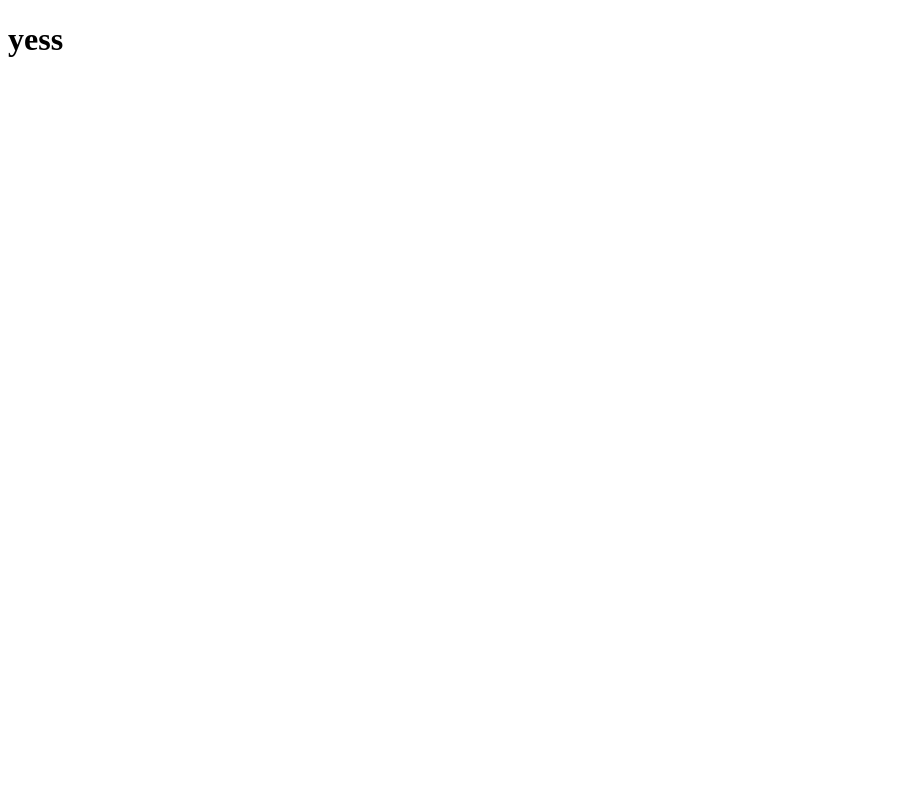
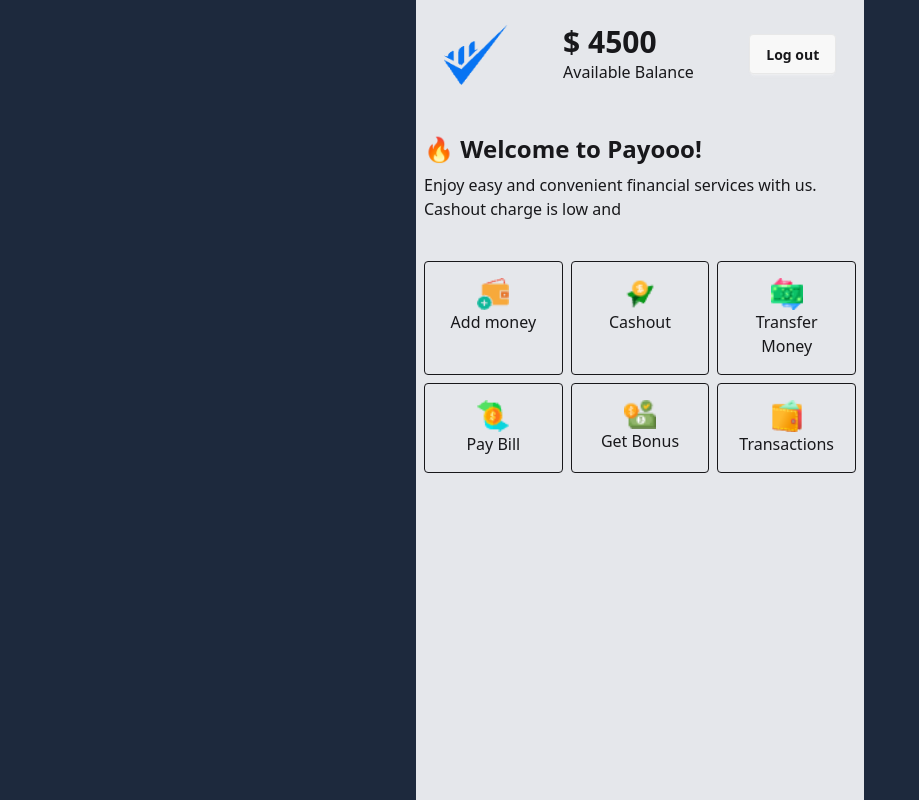
Before and after one commit to Hrikesh145/bank, a plain HTML site: page main.html in a window 1280 px wide. Shown: the whole page, without its empty margins (0-919 px from the left). Drawn offline with nearby package versions, Linux system fonts and the light colour scheme.

Commit message:
card section Done

```diff
--- a/main.html
+++ b/main.html
@@ -1,11 +1,59 @@
 <!DOCTYPE html>
 <html lang="en">
-<head>
-    <meta charset="UTF-8">
-    <meta name="viewport" content="width=device-width, initial-scale=1.0">
+  <head>
+    <meta charset="UTF-8" />
+    <meta name="viewport" content="width=device-width, initial-scale=1.0" />
     <title>Document</title>
-</head>
-<body>
-    <h1>yess</h1>
-</body>
+    <link
+      href="https://cdn.jsdelivr.net/npm/daisyui@5.0.0-beta.9/daisyui.css"
+      rel="stylesheet"
+      type="text/css"
+    />
+    <script src="https://cdn.jsdelivr.net/npm/@tailwindcss/browser@4"></script>
+  </head>
+  <body class="bg-slate-800">
+    <section class="max-w-md min-h-screen mx-auto py-6 bg-gray-200">
+      <header>
+        <nav class="flex justify-around items-center">
+          <img class="w-16" src="assets/Group.png" alt="" />
+          <div>
+            <h1 class="text-3xl font-bold">$ 4500</h1>
+            <p>Available Balance</p>
+          </div>
+          <button class="btn">Log out</button>
+        </nav>
+        <section class="mt-10 p-2">
+            <h1 class="text-2xl font-bold mb-2">🔥 Welcome to Payooo!</h1>
+            <p>Enjoy easy and convenient financial services with us. Cashout charge is low and </p>
+
+            <div class="cards grid grid-cols-3 mt-10 gap-2">
+                <div class="box border p-4 text-center rounded-sm cursor-pointer">
+                    <img class="w-8 mx-auto" src="assets/wallet1.png" alt="">
+                    <h3>Add money</h3>
+                </div>
+                <div class="box border p-4 text-center rounded-sm cursor-pointer">
+                    <img class="w-8 mx-auto" src="assets/send1.png" alt="">
+                    <h3>Cashout</h3>
+                </div>
+                <div class="box border p-4 text-center rounded-sm cursor-pointer">
+                    <img class="w-8 mx-auto" src="assets/transaction1.png" alt="">
+                    <h3>Transfer Money</h3>
+                </div>
+                <div class="box border p-4 text-center rounded-sm cursor-pointer">
+                    <img class="w-8 mx-auto" src="assets/money1.png" alt="">
+                    <h3>Pay Bill</h3>
+                </div>
+                <div class="box border p-4 text-center rounded-sm cursor-pointer">
+                    <img class="w-8 mx-auto" src="assets/bonus1.png" alt="">
+                    <h3>Get Bonus</h3>
+                </div>
+                <div class="box border p-4 text-center rounded-sm cursor-pointer">
+                    <img class="w-8 mx-auto" src="assets/purse1.png" alt="">
+                    <h3>Transactions</h3>
+                </div>
+            </div>
+        </section>
+      </header>
+    </section>
+  </body>
 </html>
```
